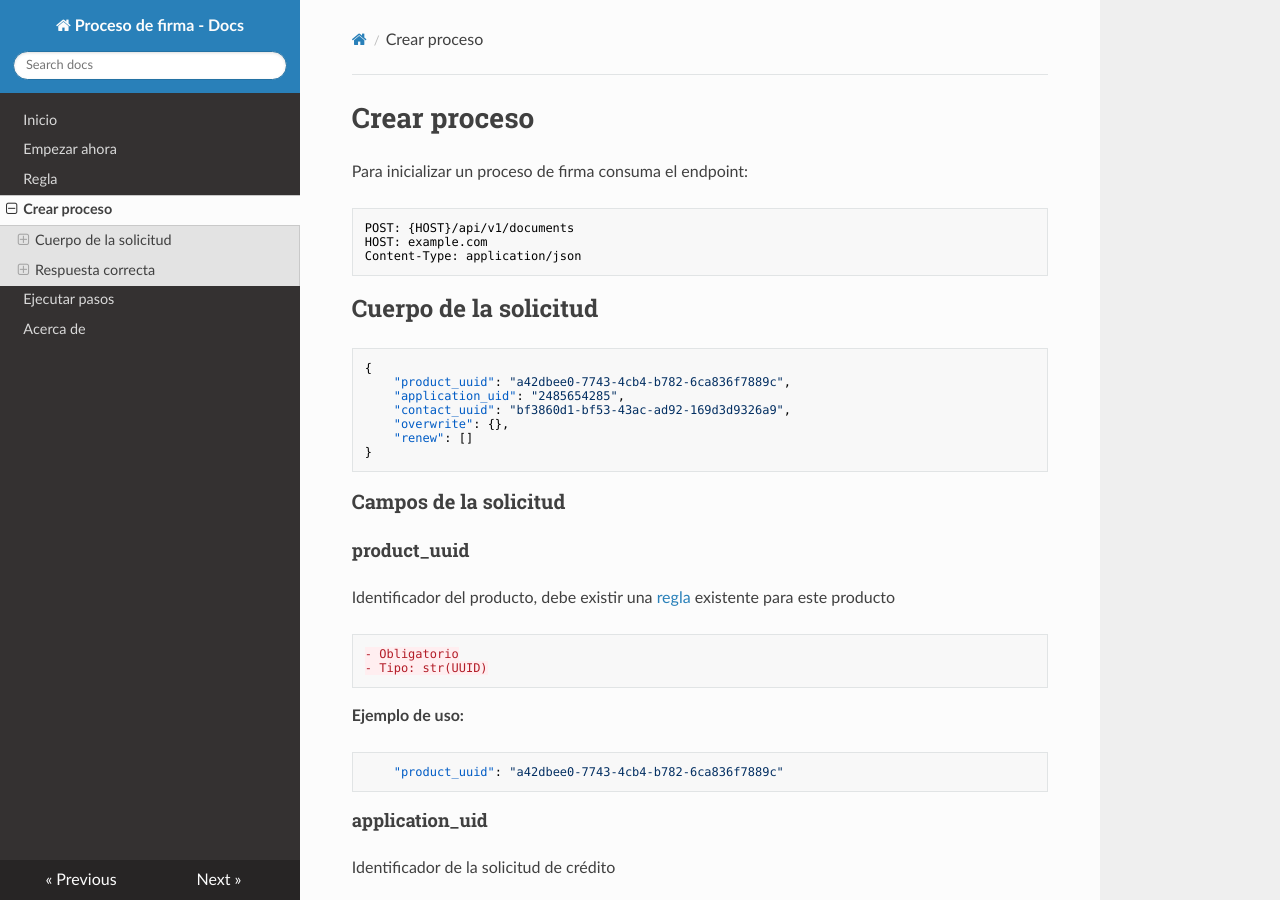
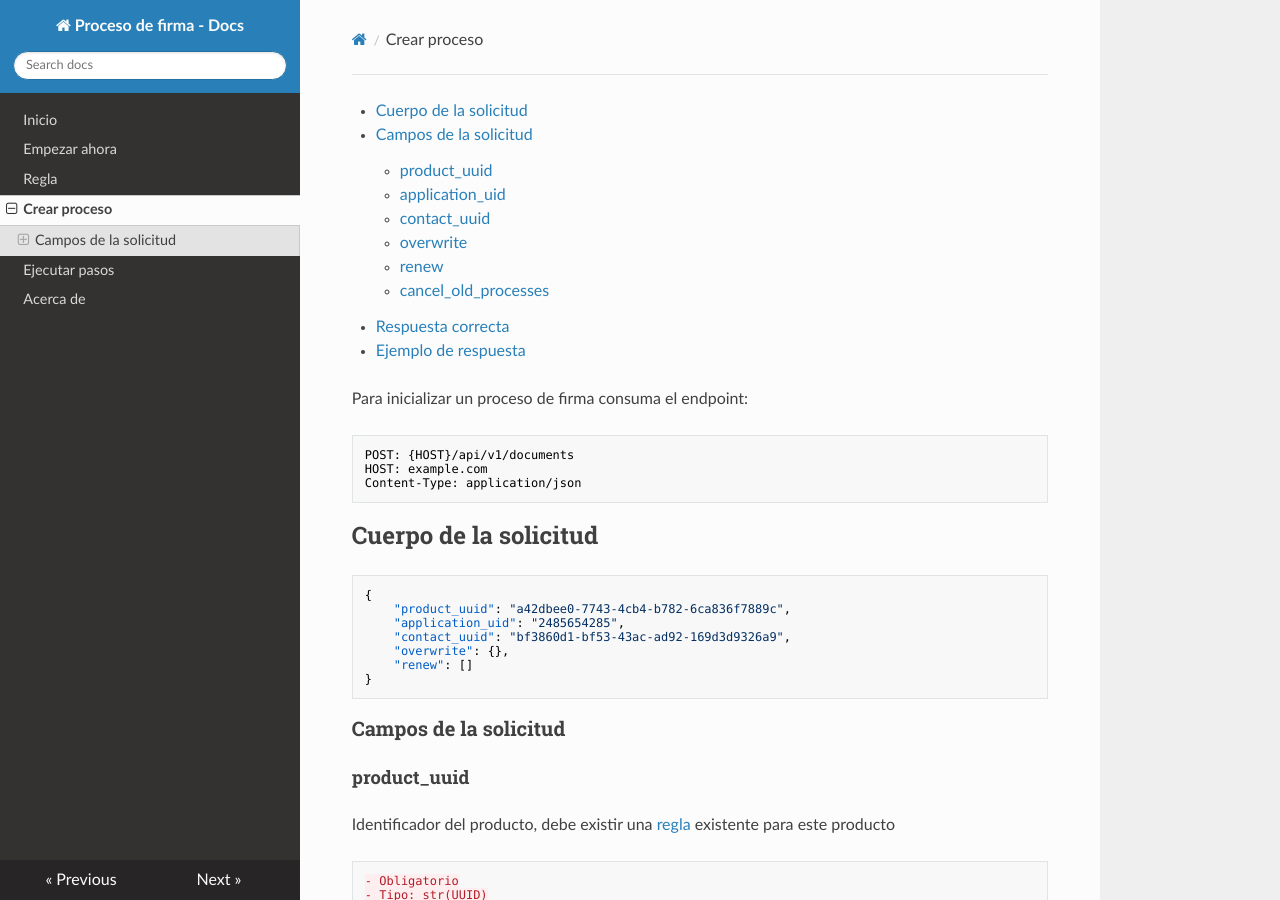
Before and after one commit to SandoDev/SandoDev-docs-sign-process, an MkDocs documentation site: the page built from docs/post.md, in a window 1280 px wide and 900 px high. Built offline with MkDocs 1.6.1, drawn with Linux system fonts in a browser that asks for light colours; nearby versions of some CDN libraries.

Commit message:
🔃 Update with table of content

```diff
--- a/docs/post.md
+++ b/docs/post.md
@@ -1,4 +1,13 @@
-# Crear proceso
+- [Cuerpo de la solicitud](#cuerpo-de-la-solicitud)
+  - [Campos de la solicitud](#campos-de-la-solicitud)
+    - [product_uuid](#product_uuid)
+    - [application_uid](#application_uid)
+    - [contact_uuid](#contact_uuid)
+    - [overwrite](#overwrite)
+    - [renew](#renew)
+    - [cancel_old_processes](#cancel_old_processes)
+- [Respuesta correcta](#respuesta-correcta)
+  - [Ejemplo de respuesta](#ejemplo-de-respuesta)
 
 Para inicializar un proceso de firma consuma el endpoint:
 
```
Also changed, not shown: docs/index.md (+2 -0 lines), docs/next.md (+7 -0 lines), docs/rule.md (+24 -1 lines).
